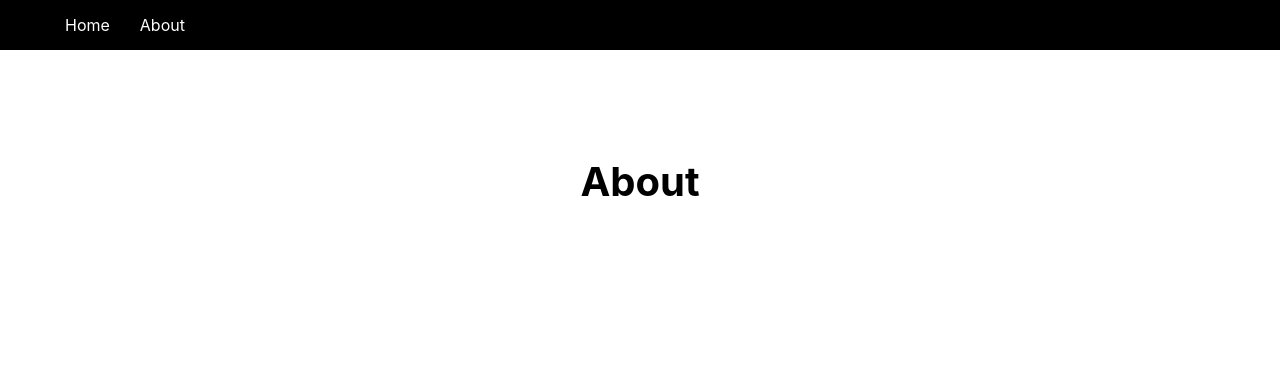
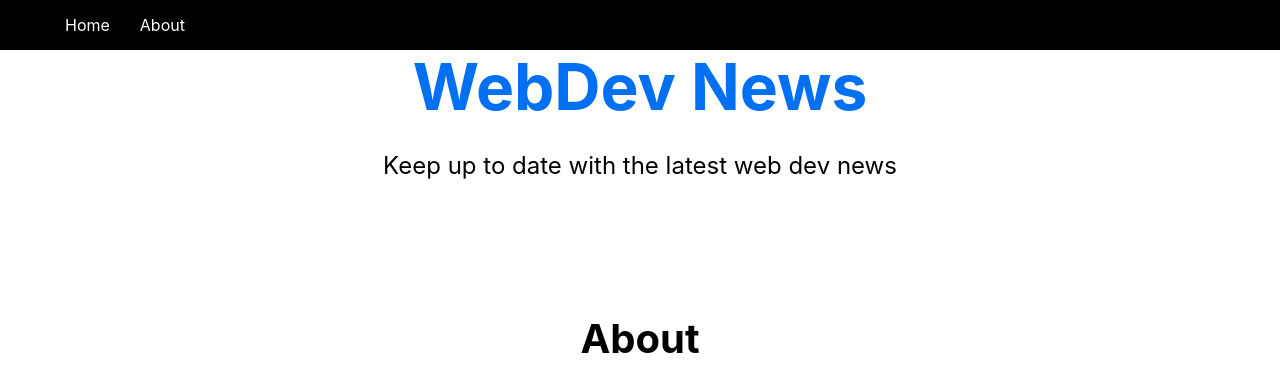
Before and after one commit to hardeylim/next-react-crash-course, a Next.js app: page /about in a window 1280 px wide. Shown: the top 392 px of the page. Built offline with nearby package versions, Linux system fonts and the light colour scheme.

Commit message:
Adds header

```diff
--- /dev/null
+++ b/components/Header.js
@@ -0,0 +1,16 @@
+import styles from '../styles/Header.module.css'
+
+const Header = () => {
+    return (
+     <div>
+         <h1 className={styles.title}>
+             <span>WebDev News</span>
+         </h1>
+         <p className={styles.description}>
+             Keep up to date with the latest web dev news
+         </p>
+     </div>
+    )
+}
+
+export default Header
--- a/components/Layout.js
+++ b/components/Layout.js
@@ -1,10 +1,14 @@
 import styles from '../styles/Layout.module.css'
 import Nav from "./Nav";
+import Header from "./Header";
 
 const Layout = ({children}) => {
     return (
         <>
             <Nav></Nav>
+            <Header>
+
+            </Header>
             <div className={styles.container}>
                 <main className={styles.main}>
                     {children}
```
